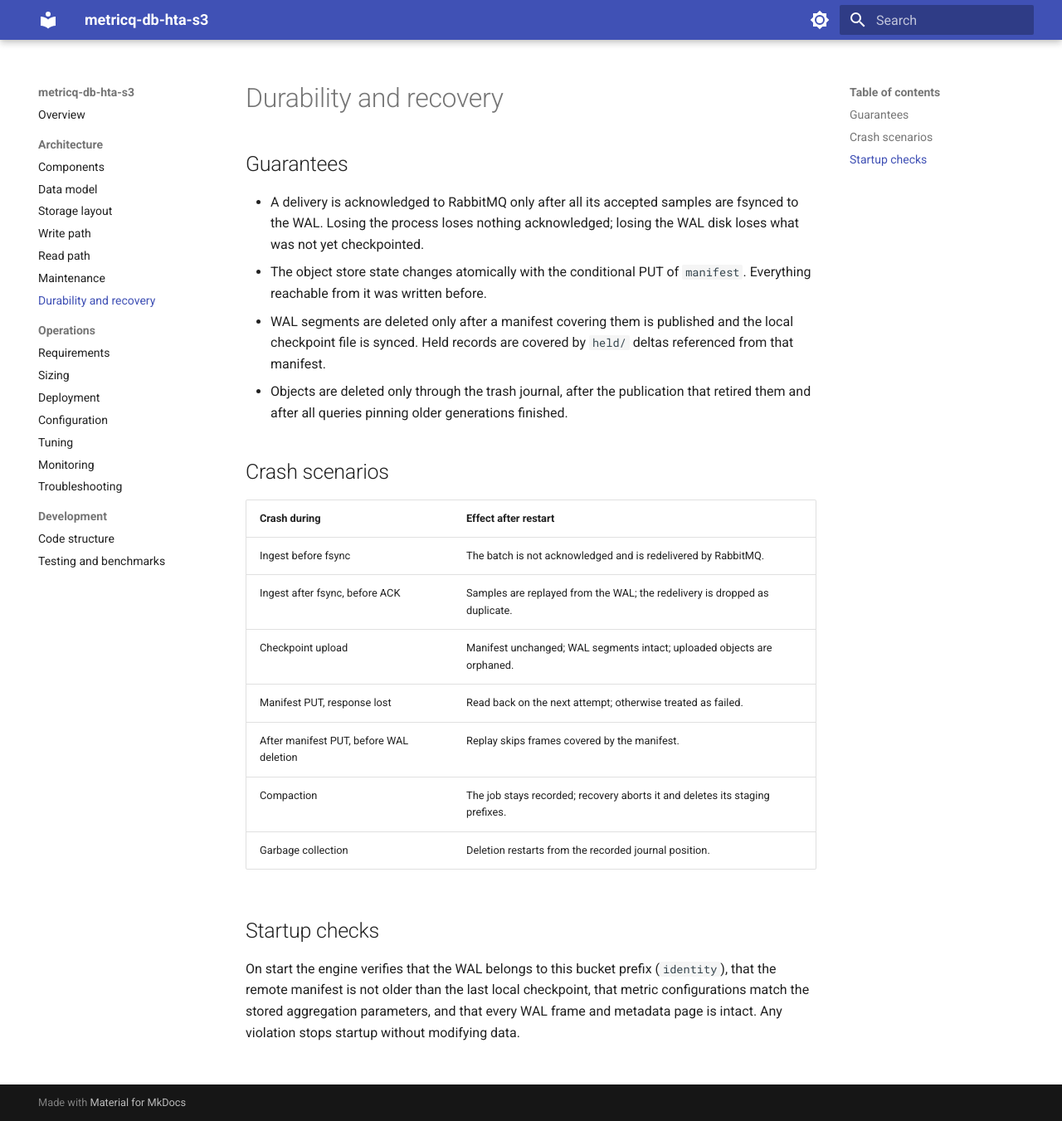
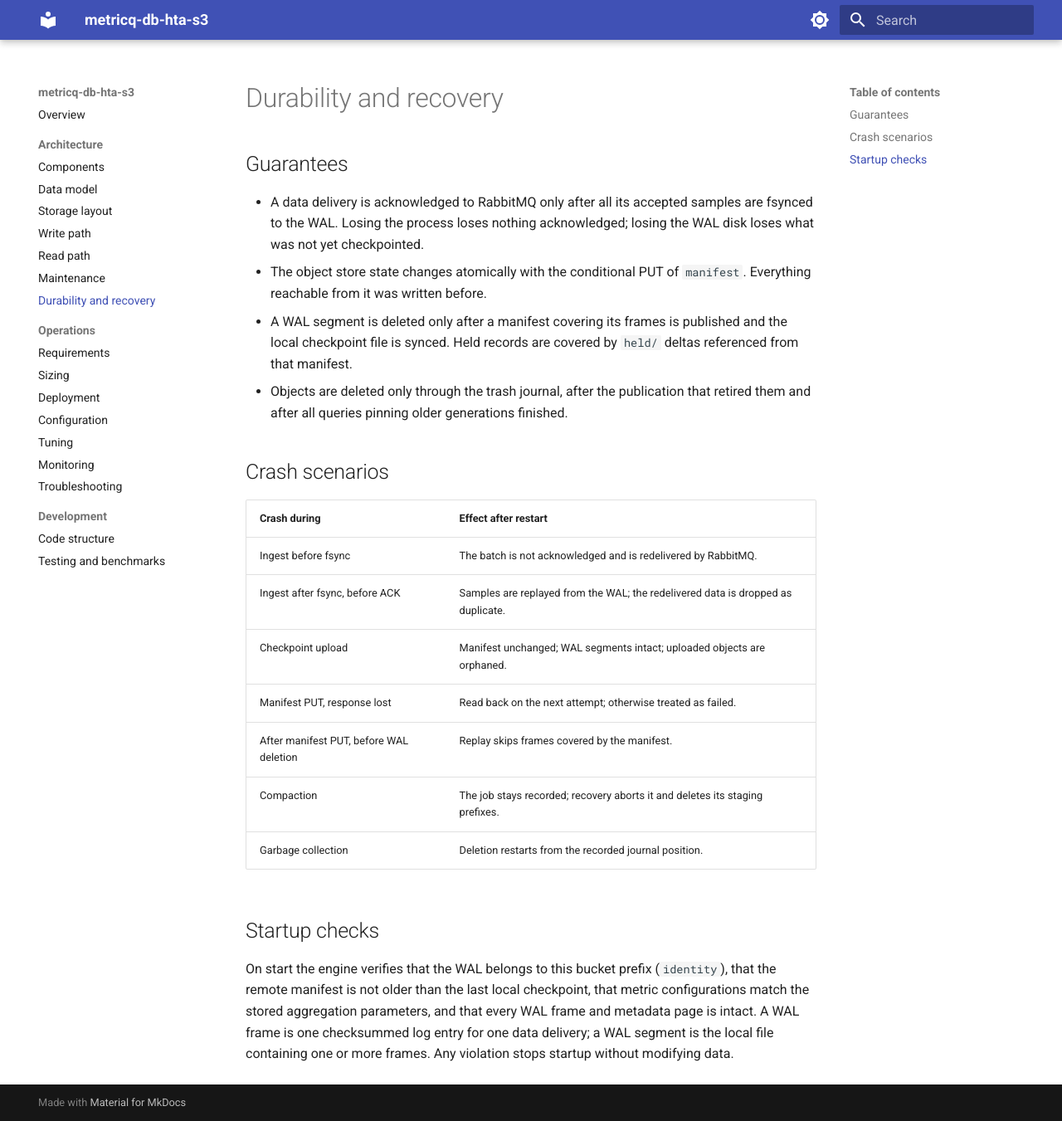
Before and after one commit to metricq/metricq-db-hta-s3, an MkDocs documentation site: the page built from docs/architecture/durability.md, in a window 1280 px wide and 1351 px high. Shown: the whole window at 83% size. Built offline with MkDocs 1.6.1 and Material for MkDocs 9.7.7, drawn with Linux system fonts in a browser that asks for light colours.

```diff
--- a/docs/architecture/durability.md
+++ b/docs/architecture/durability.md
@@ -2,13 +2,13 @@
 
 ## Guarantees
 
-- A delivery is acknowledged to RabbitMQ only after all its accepted samples are
-  fsynced to the WAL. Losing the process loses nothing acknowledged; losing the
+- A data delivery is acknowledged to RabbitMQ only after all its accepted
+  samples are fsynced to the WAL. Losing the process loses nothing acknowledged; losing the
   WAL disk loses what was not yet checkpointed.
 - The object store state changes atomically with the conditional PUT of
   `manifest`. Everything reachable from it was written before.
-- WAL segments are deleted only after a manifest covering them is published and
-  the local checkpoint file is synced. Held records are covered by `held/`
+- A WAL segment is deleted only after a manifest covering its frames is
+  published and the local checkpoint file is synced. Held records are covered by `held/`
   deltas referenced from that manifest.
 - Objects are deleted only through the trash journal, after the publication
   that retired them and after all queries pinning older generations finished.
@@ -18,7 +18,7 @@
 | Crash during | Effect after restart |
 | --- | --- |
 | Ingest before fsync | The batch is not acknowledged and is redelivered by RabbitMQ. |
-| Ingest after fsync, before ACK | Samples are replayed from the WAL; the redelivery is dropped as duplicate. |
+| Ingest after fsync, before ACK | Samples are replayed from the WAL; the redelivered data is dropped as duplicate. |
 | Checkpoint upload | Manifest unchanged; WAL segments intact; uploaded objects are orphaned. |
 | Manifest PUT, response lost | Read back on the next attempt; otherwise treated as failed. |
 | After manifest PUT, before WAL deletion | Replay skips frames covered by the manifest. |
@@ -30,5 +30,7 @@
 On start the engine verifies that the WAL belongs to this bucket prefix
 (`identity`), that the remote manifest is not older than the last local
 checkpoint, that metric configurations match the stored aggregation
-parameters, and that every WAL frame and metadata page is intact. Any
-violation stops startup without modifying data.
+parameters, and that every WAL frame and metadata page is intact. A WAL frame
+is one checksummed log entry for one data delivery; a WAL segment is the local
+file containing one or more frames. Any violation stops startup without
+modifying data.
```
Also changed, not shown: docs/architecture/data-model.md (+14 -3 lines), docs/architecture/overview.md (+3 -3 lines), docs/architecture/write-path.md (+9 -7 lines), docs/index.md (+5 -2 lines).
